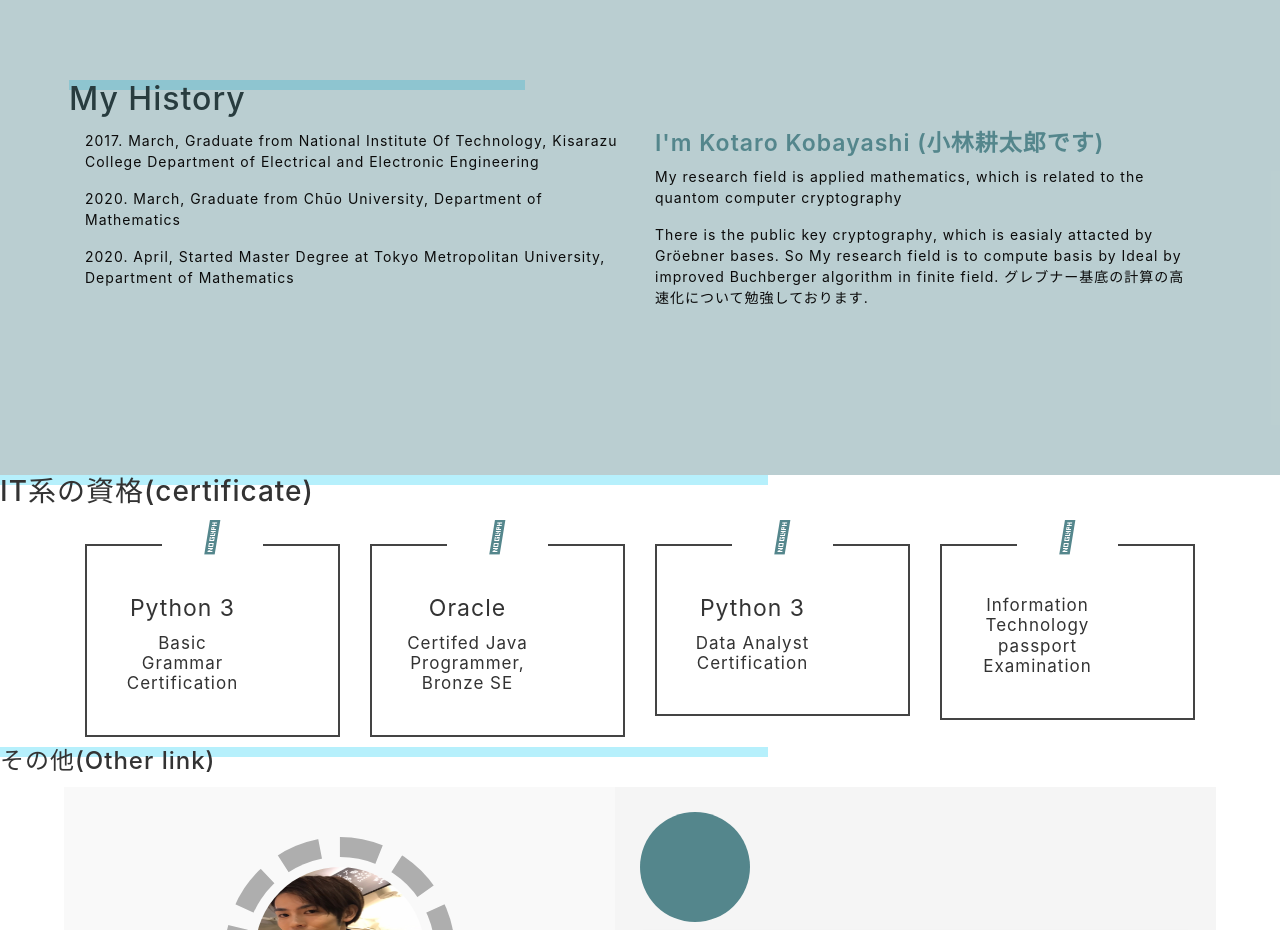
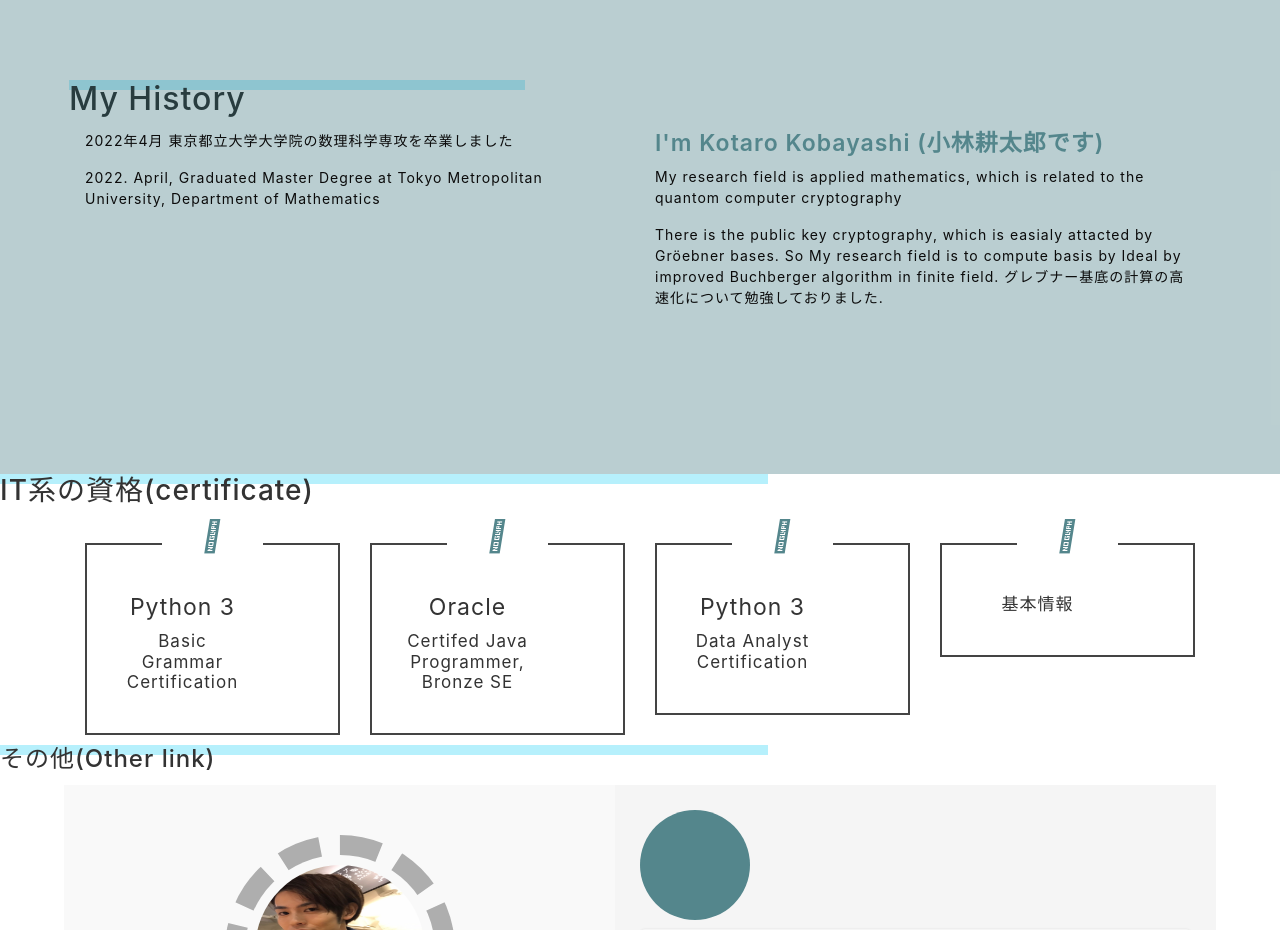
Before and after one commit to kota-math/kotakobayashi, a plain HTML site: page index.html in a window 1280 px wide. Shown: the part 1100-2030 px from the top of the page. Drawn offline with nearby package versions, Linux system fonts and the light colour scheme.

Commit message:
Update index.html

```diff
--- a/index.html
+++ b/index.html
@@ -69,10 +69,8 @@
 			<div class="row">
 				<div class="col-md-6">
 					<h2 class="aboutedu">My History</h2>
-					<p>2017. March, Graduate from National Institute Of Technology, Kisarazu College
-					Department of Electrical and Electronic Engineering</p>
-					<p>2020. March, Graduate from Chūo University, Department of Mathematics</p>
-					<p>2020. April, Started Master Degree at Tokyo Metropolitan University, Department of Mathematics</p>
+					<p>2022年4月 東京都立大学大学院の数理科学専攻を卒業しました
+					<p>2022. April, Graduated Master Degree at Tokyo Metropolitan University, Department of Mathematics</p>
 					<br/>
 				</div>
 
@@ -81,7 +79,7 @@
 					<p>My research field is applied mathematics, which is related to
 					the quantom computer cryptography</p>
 					<p>There is the public key cryptography, which is easialy attacted by Gröebner bases. So My research field is to compute basis by Ideal by improved Buchberger algorithm in finite field.
-					グレブナー基底の計算の高速化について勉強しております.
+					グレブナー基底の計算の高速化について勉強しておりました.
 					</p>
 				</div>
 			</div>
@@ -148,7 +146,7 @@
 							</div>
 
 							<div class="squareContent">
-								<h3>Information Technology passport Examination</h3>
+								<h3>基本情報</h3>
 							</div>
 						</div>
 					</div>
```
